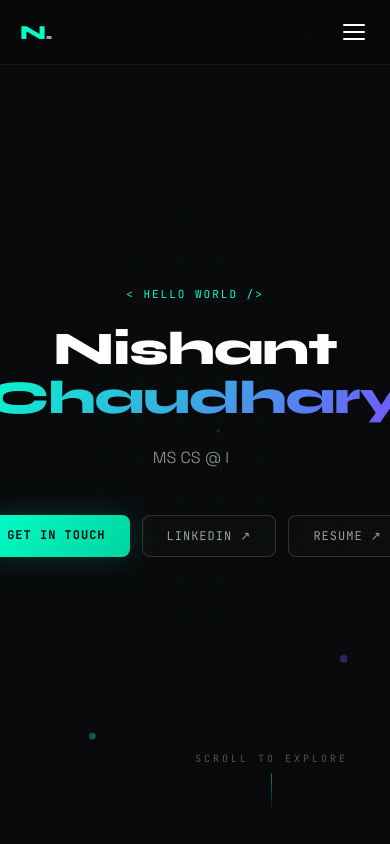
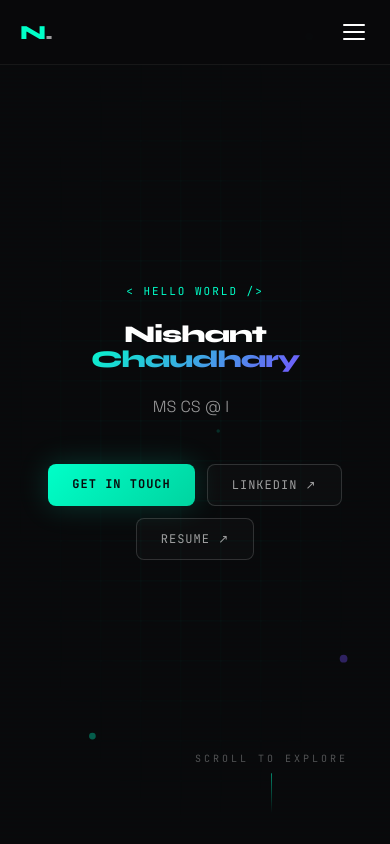
Before and after one commit to Nishant2306/MyWebsite, a React (Create React App) app: page / in a window 390 px wide. Shown: the top 844 px of the page. Built offline with nearby package versions, Linux system fonts and the light colour scheme.

Commit message:
Resizing for phone

```diff
--- a/src/App.js
+++ b/src/App.js
@@ -1126,7 +1126,7 @@ export default function Portfolio() {
             }}>
               <h1 style={{
                 fontFamily: "'Syne', sans-serif",
-                fontSize: isMobile ? "clamp(36px, 12vw, 52px)" : "clamp(48px, 7vw, 88px)",
+                fontSize: isMobile ? "" : "clamp(48px, 7vw, 88px)",
                 fontWeight: 800,
                 lineHeight: 1.05, margin: "0 0 24px 0",
                 letterSpacing: isMobile ? "-1px" : "-2px",
```
